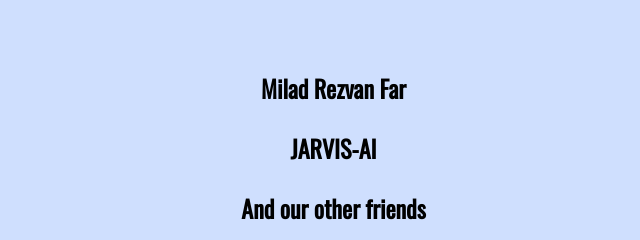
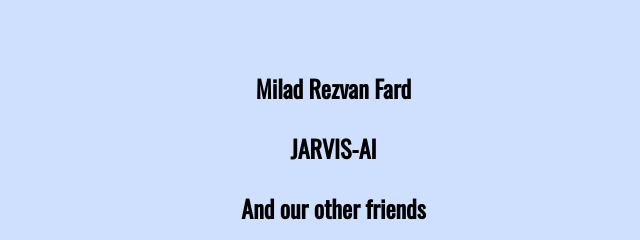
Before and after one commit to JARVIS-AI/engineersday, a plain HTML site: page index.html in a window 1280 px wide. Shown: the part 410-650 px from the top of the page, 314-954 px from the left. Drawn offline with nearby package versions, Linux system fonts and the light colour scheme; a web font is replaced by a local one.

Commit message:
Fix Name

```diff
--- a/index.html
+++ b/index.html
@@ -20,7 +20,7 @@
       <p>Happy Engineers Day! 2021| 1399</p>
     </div>
 	<div class="text2">
-		<p>Milad Rezvan Far</p>
+		<p>Milad Rezvan Fard</p>
 		<p>JARVIS-AI</p>
 		<p>And our other friends </p>
 		<ul>
```
